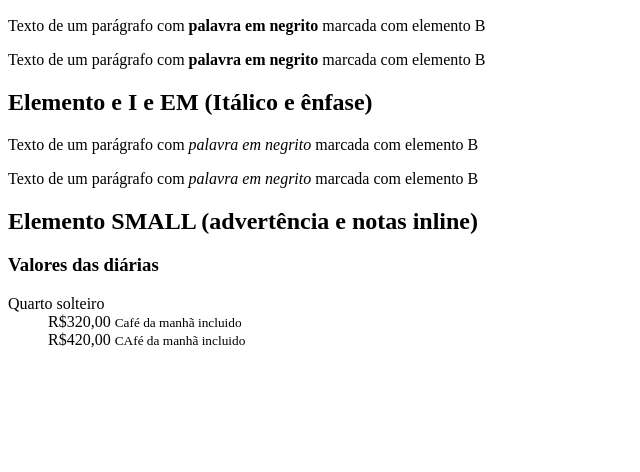
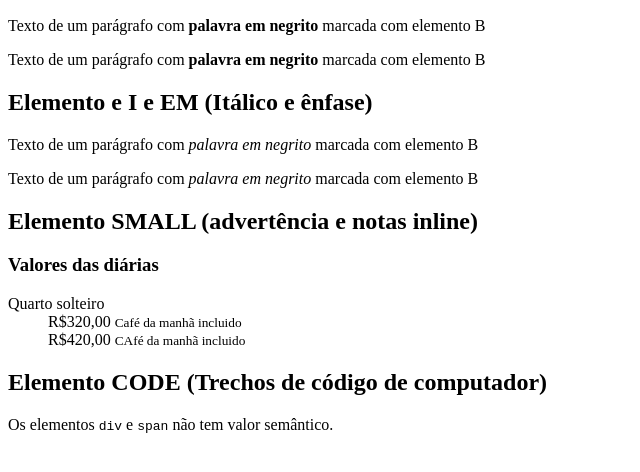
Before and after one commit to joseaugustosva/livroHTML5CSS3, a plain HTML site: page capitulo3/outros-elementos.html in a window 1280 px wide. Shown: the part 110-582 px from the top of the page, without its empty margins (0-640 px from the left). Drawn offline with Linux system fonts and the light colour scheme.

Commit message:
Inserir sesão elemento CODE em outros-elementos.html

```diff
--- a/capitulo3/outros-elementos.html
+++ b/capitulo3/outros-elementos.html
@@ -26,6 +26,8 @@
     <dd>R$420,00 <small>CAfé da manhã incluido</small></dd>
   </dl>
 
+  <h2>Elemento CODE (Trechos de código de computador)</h2>
+  <p>Os elementos <code>div</code> e <code>span</code> não tem valor semântico.</p>
 
 
 
```
